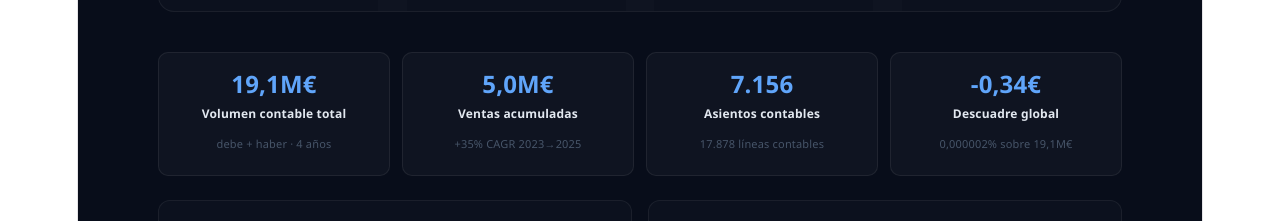
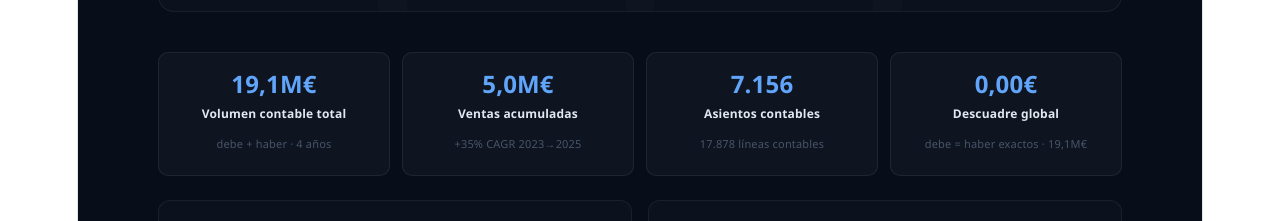
Before and after one commit to jleonceo/portfolio-juan-luis, a React (Vite) app: page / in a window 1280 px wide. Shown: the part 960-1181 px from the top of the page. Built offline with nearby package versions, Linux system fonts and the light colour scheme.

Commit message:
Fix: descuadre global 0,00€ tras corrección 78 nóminas MySQL

```diff
--- a/src/App.jsx
+++ b/src/App.jsx
@@ -121,7 +121,7 @@ export default function Portfolio() {
               { val: "19,1M€", label: "Volumen contable total", sub: "debe + haber · 4 años" },
               { val: "5,0M€", label: "Ventas acumuladas", sub: "+35% CAGR 2023→2025" },
               { val: "7.156", label: "Asientos contables", sub: "17.878 líneas contables" },
-              { val: "-0,34€", label: "Descuadre global", sub: "0,000002% sobre 19,1M€" },
+              { val: "0,00€", label: "Descuadre global", sub: "debe = haber exactos · 19,1M€" },
             ].map(k => (
               <div key={k.label} style={s.kpiCard}>
                 <span style={s.kpiVal}>{k.val}</span>
```
